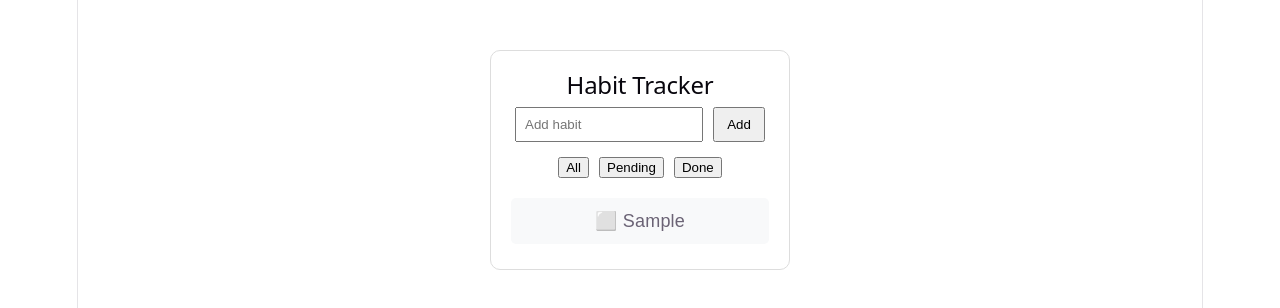
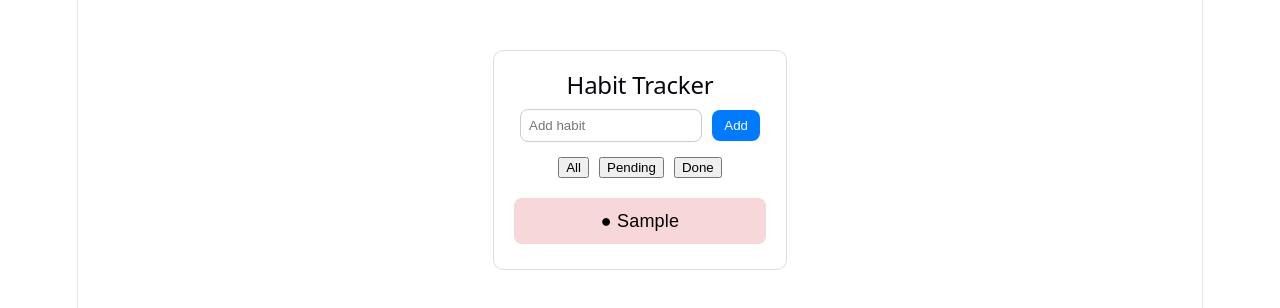
Before and after one commit to gayathrimp05/DailyStudy, a React (Vite) app in the folder frontend/Dailystudy/: page / in a window 1280 px wide. Both pictures are taken after typing "Sample" into the empty fields and a click on the button "Add". Shown: the top 308 px of the page. Built offline with nearby package versions, Linux system fonts and the light colour scheme.

Commit message:
ui change

```diff
--- a/frontend/Dailystudy/src/day09.jsx
+++ b/frontend/Dailystudy/src/day09.jsx
@@ -6,14 +6,16 @@ function Day09() {
   const [filter, setFilter] = useState("all");
 
   function addHabit() {
-    if (!habit) return;
+    if (!habit.trim()) return;
+
     setList([...list, { text: habit, done: false }]);
     setHabit("");
   }
 
   function toggle(i) {
-    const newList = [...list];
-    newList[i].done = !newList[i].done;
+    const newList = list.map((item, index) =>
+      index === i ? { ...item, done: !item.done } : item
+    );
     setList(newList);
   }
 
@@ -24,38 +26,65 @@ function Day09() {
   });
 
   return (
-    <div style={{
+    <div
+      style={{
         maxWidth: "400px",
         margin: "50px auto",
         padding: "20px",
         border: "1px solid #ddd",
         borderRadius: "10px",
         textAlign: "center",
-      fontFamily: "Arial"
-    }}>
+        fontFamily: "Arial",
+      }}
+    >
       <h2>Habit Tracker</h2>
 
+      {/* Input + Add */}
+      <div style={{ marginTop: "10px" }}>
         <input
           value={habit}
           onChange={(e) => setHabit(e.target.value)}
+          onKeyDown={(e) => e.key === "Enter" && addHabit()}
           placeholder="Add habit"
           style={{
             padding: "8px",
             width: "65%",
-          marginRight: "10px"
+            marginRight: "10px",
+            borderRadius: "8px",
+            border: "1px solid #ccc",
           }}
         />
 
-      <button onClick={addHabit} style={{ padding: "8px 12px" }}>
+        <button
+          onClick={addHabit}
+          style={{
+            padding: "8px 12px",
+            borderRadius: "8px",
+            border: "none",
+            background: "#007bff",
+            color: "white",
+            cursor: "pointer",
+          }}
+        >
           Add
         </button>
+      </div>
 
-      <div style={{ marginTop: "15px", display: "flex", gap: "10px", justifyContent: "center"}}>
+      {/* Filters */}
+      <div
+        style={{
+          marginTop: "15px",
+          display: "flex",
+          gap: "10px",
+          justifyContent: "center",
+        }}
+      >
         <button onClick={() => setFilter("all")}>All</button>
         <button onClick={() => setFilter("pending")}>Pending</button>
         <button onClick={() => setFilter("done")}>Done</button>
       </div>
 
+      {/* List */}
       <div style={{ marginTop: "20px" }}>
         {filtered.map((item, i) => (
           <div
@@ -64,12 +93,14 @@ function Day09() {
             style={{
               padding: "10px",
               margin: "5px 0",
-              borderRadius: "5px",
-              background: item.done ? "#d4edda" : "#f8f9fa",
-              cursor: "pointer"
+              borderRadius: "8px",
+              background: item.done ? "#d4edda" : "#f8d7da",
+              color: "black",
+              cursor: "pointer",
+              transition: "0.2s",
             }}
           >
-            {item.done ? "✓" : "⬜"} {item.text}
+            {item.done ? "✓" : "●"} {item.text}
           </div>
         ))}
       </div>
```
Lines whose indentation alone changed are shown as unchanged.
